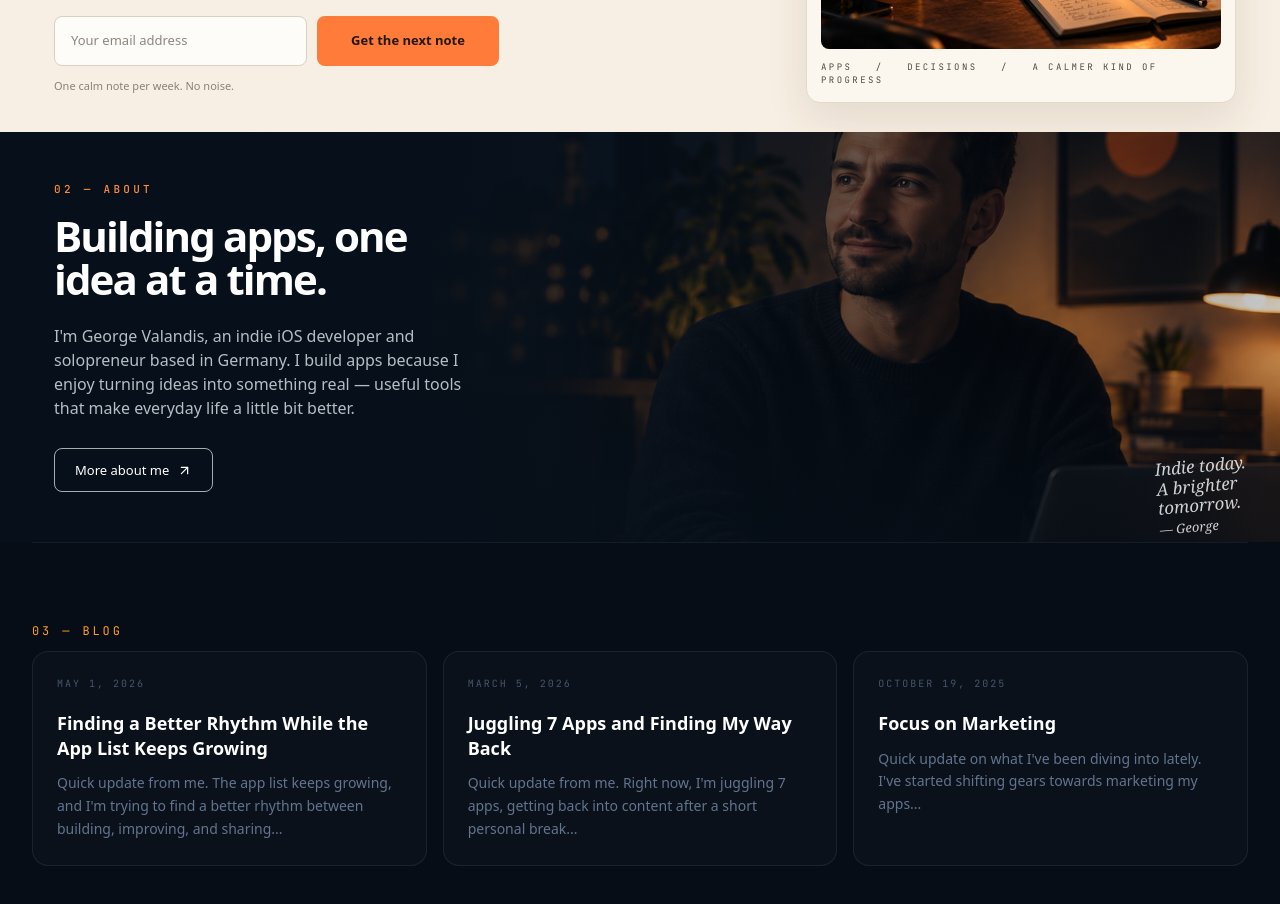
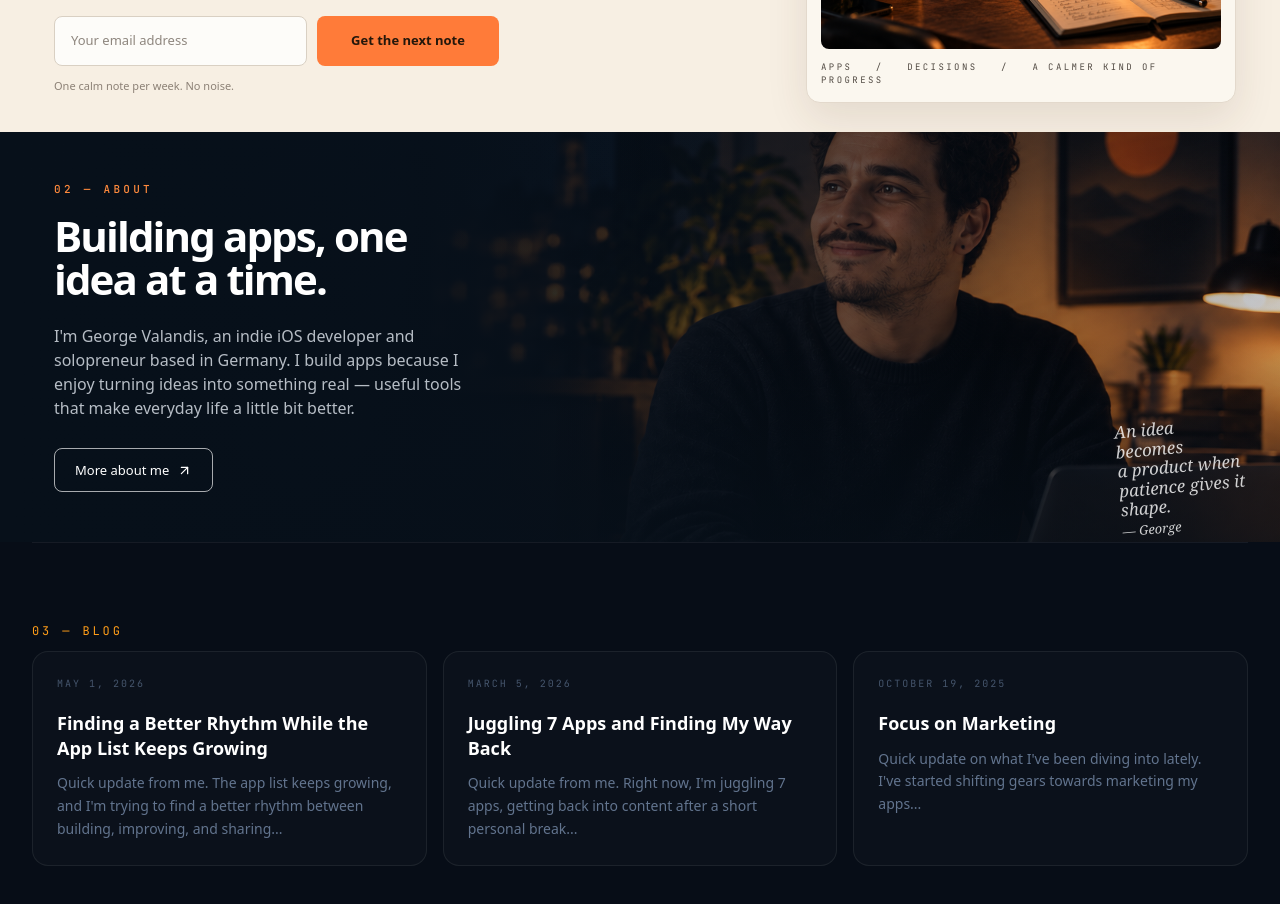
Before and after one commit to GeorgeValandis/georgevalandis-com, a Next.js app: page /after-work-preview in a window 1280 px wide. Shown: the part 1040-1944 px from the top of the page. Built offline with nearby package versions, Linux system fonts and the light colour scheme.

Commit message:
feat: use real portrait in about preview

```diff
--- a/src/components/AfterWorkHomepagePreview.tsx
+++ b/src/components/AfterWorkHomepagePreview.tsx
@@ -265,11 +265,11 @@ export default function AfterWorkHomepagePreview() {
         </div>
       </section>
 
-      <section id="preview-about" className="relative isolate overflow-hidden bg-[#07101a] py-0">
+      <section id="preview-about" className="relative isolate scroll-mt-20 overflow-hidden bg-[#07101a] py-0 lg:scroll-mt-16">
         <div className="absolute inset-0 -z-10 w-full">
           <Image
-            src="/after-work-preview/about-george.png"
-            alt=""
+            src="/after-work-preview/about-george-real.png"
+            alt="George Valandis working at his desk in the evening"
             fill
             sizes="(min-width: 1024px) 65vw, 100vw"
             className="object-cover object-center"
@@ -294,7 +294,7 @@ export default function AfterWorkHomepagePreview() {
             </a>
           </div>
           <p className="absolute bottom-2 right-8 hidden max-w-[130px] rotate-[-5deg] font-serif text-[17px] italic leading-[1.15] text-white/80 lg:block">
-            Indie today.<br />A brighter<br />tomorrow.<br /><span className="text-[13px]">— George</span>
+            An idea becomes<br />a product when<br />patience gives it shape.<br /><span className="text-[13px]">— George</span>
           </p>
         </div>
       </section>
```
Also changed, not shown: public/after-work-preview/about-george-real.png (added).
